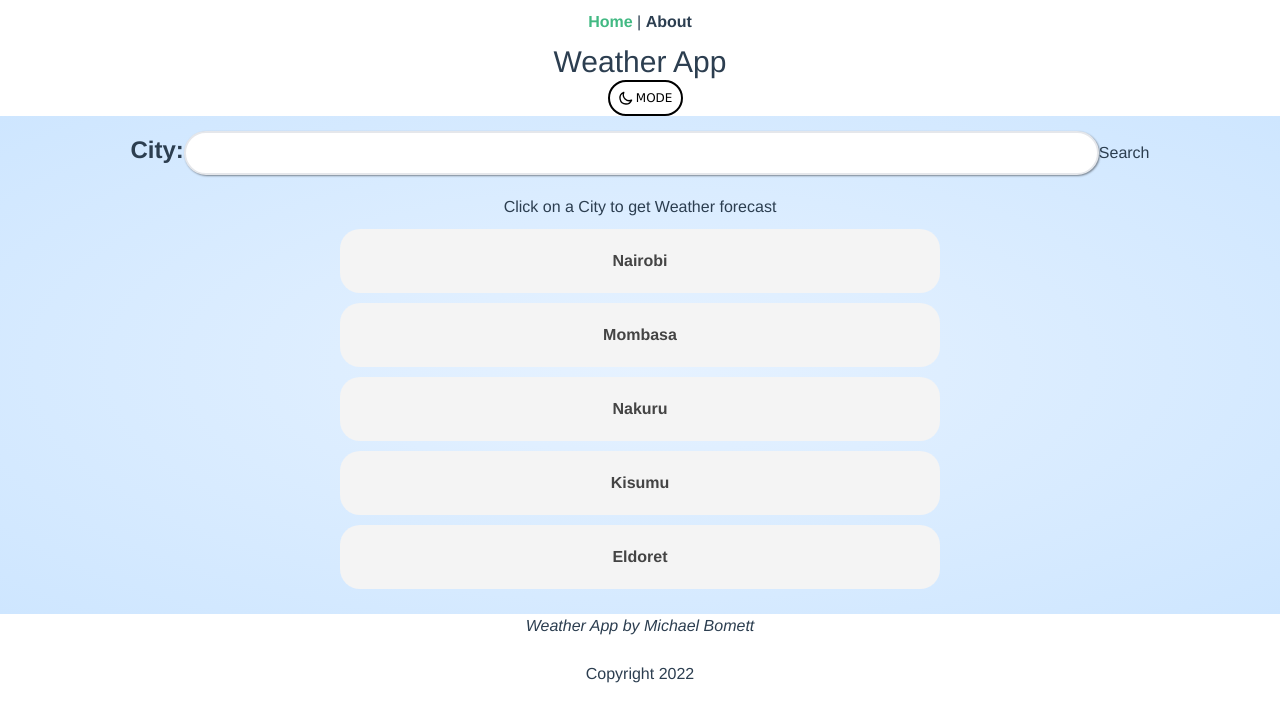
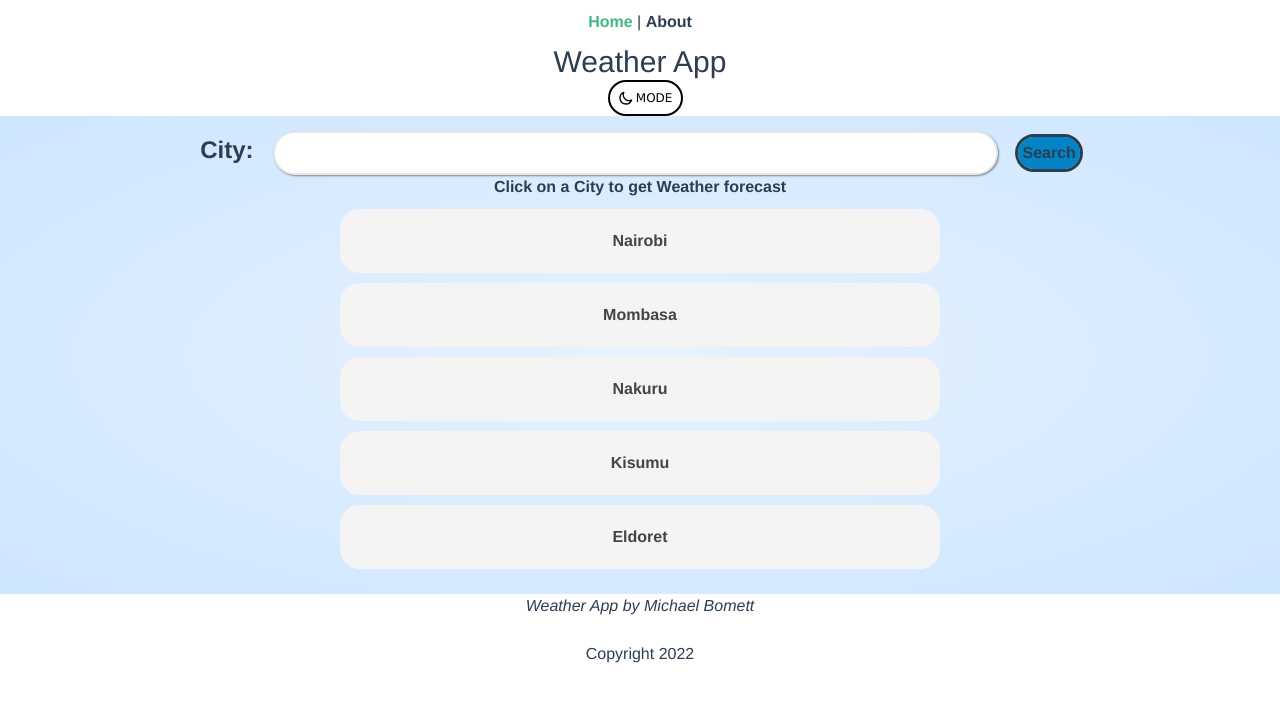
Before and after one commit to michaelbomett/vuex-weather-app, a Vue app: page / in a window 1280 px wide. Shown: the top 722 px of the page. Built offline with nearby package versions, Linux system fonts and the light colour scheme.

Commit message:
full function without cache

```diff
--- a/src/assets/index.css
+++ b/src/assets/index.css
@@ -31,6 +31,7 @@ div#home.dark {
 
 .search-box {
     margin-bottom: 20px;
+    margin-block: auto;
     position: relative;
 }
 
@@ -38,10 +39,12 @@ input.search-bar {
     text-align: center;
     box-shadow: 1px 1px 2px #00000070;
     text-transform: capitalize;
-    padding-left: 100px;
-    padding-right: 20px;
-    width: calc(80% - 85px);
+    padding-left: 50px;
+    padding-right: 40px;
+    width: calc(60% - 25px);
     display: inline-block;
+    margin-left: 20px;
+    margin-right: 20px;
 
 }
 
--- a/src/components/CityForm.vue
+++ b/src/components/CityForm.vue
@@ -10,16 +10,16 @@
     <div id="home" :class="darkmode == true ? 'dark':''" >
       <main>
         <form v-on:submit.prevent="$store.dispatch('load',city) && $store.dispatch('loadCurrent',city)"  >
-          <div class="search-box ">
+          <div class=" ">
           <label for="city" class="text-2xl font-semibold dark:text-white ">City:</label>
           <input
-              class="search-bar border-2 rounded-full p-2"
+              class="search-bar border-2 rounded-full p-2 px-8 px-px"
               type="text"
               @input="updateCity">
-          <button type="submit" :disabled="!city" class=" dark:text-white" >Search</button>
+          <button type="submit" :disabled="!city" class="  rounded-full p-1 bg-sky-600 outline dark:text-white font-semibold hover:file:bg-violet-100 selection:bg-pink-300" >Search</button>
           </div>
         </form>
-        <div class="dark:text-white" v-if="$store.state.errorMsg" > No Such City </div>
+        <div class="text-red-700 italic font-extrabold " v-if="$store.state.errorMsg" > No Such City </div>
         <div class="weather-wrap text-center" v-if="typeof currWeather.main != 'undefined'" >
           <div class="location-box">
             <div class="location text-center text-3xl dark:text-white">
@@ -41,7 +41,7 @@
 
           <!--        list cities -->
 
-        <h1 class="dark:text-white"> Click on a City to get Weather forecast </h1>
+        <h1 class="dark:text-white font-semibold"> Click on a City to get Weather forecast </h1>
           <div class="  dark:text-white" v-for="(c,index) in cityList" :key="index" >
             <div class="cities rounded-lg " @click="$store.dispatch('load',c) && $store.dispatch('loadCurrent',c)">
 
--- a/src/store.js
+++ b/src/store.js
@@ -53,6 +53,7 @@ const store = createStore({
           .then(currWeather => {
             commit("setCurr", currWeather);
             store.state.errorMsg = ''
+              store.state.city = ''
           })
           .catch(errors => {
             // console.error(errors);
```
